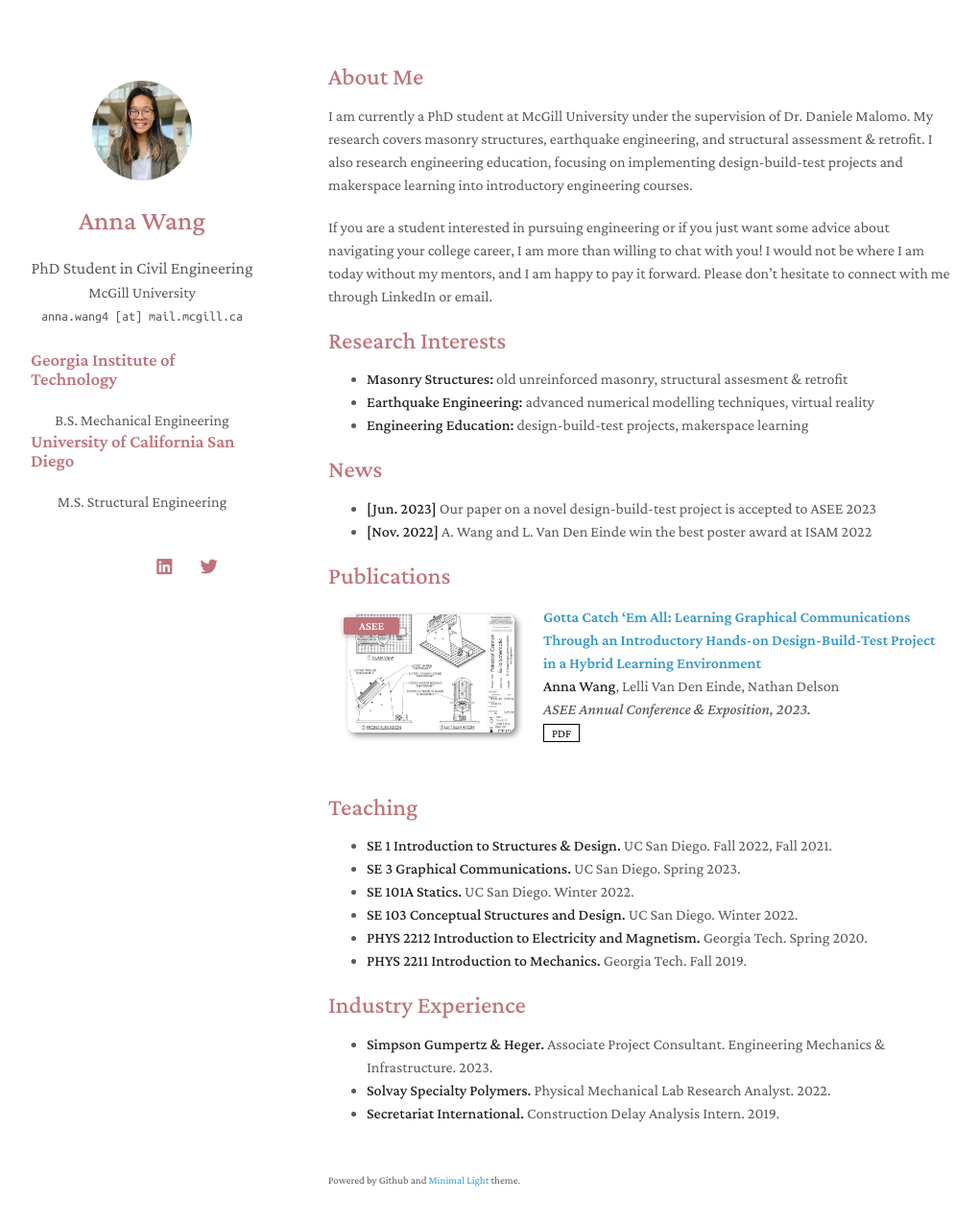
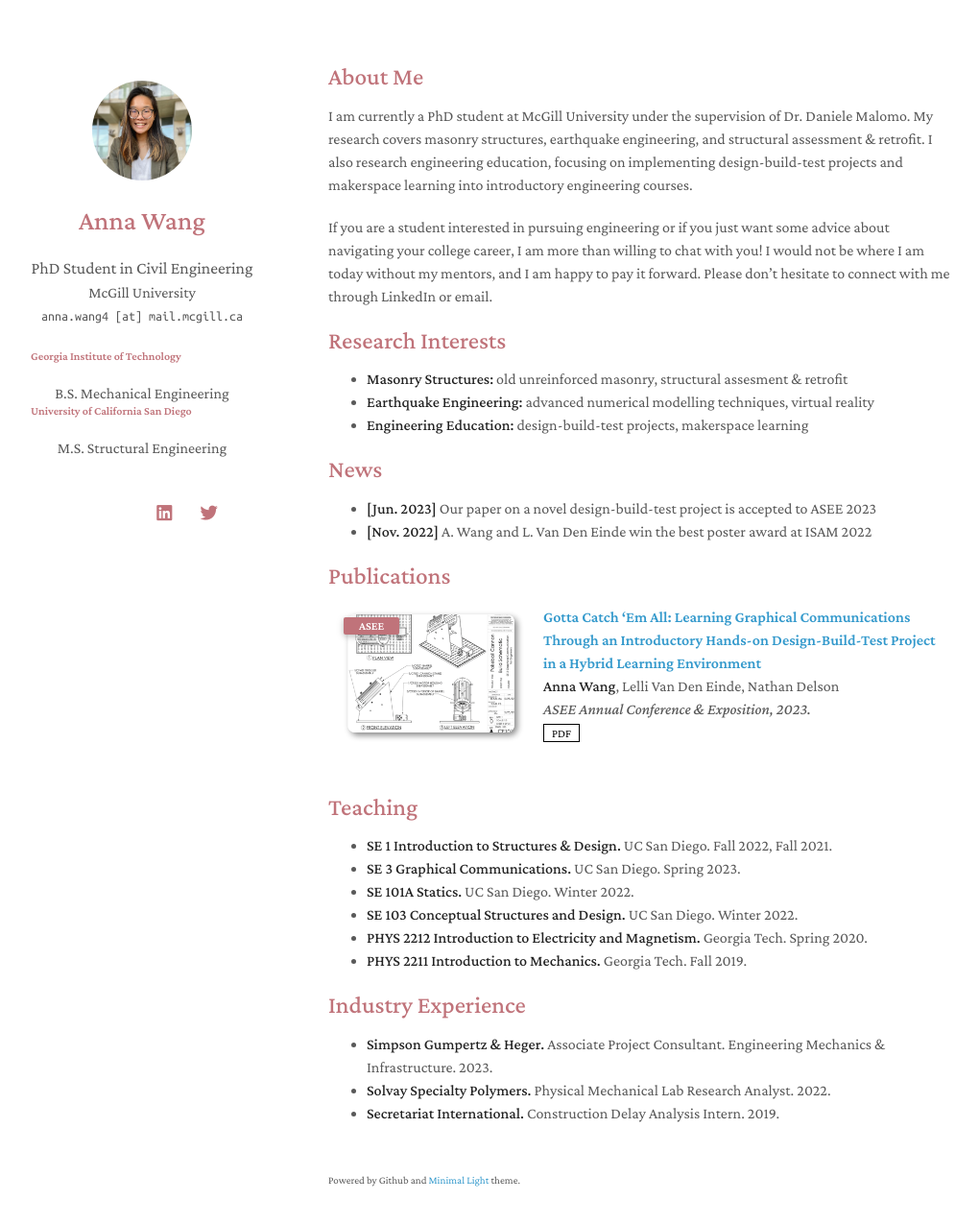
Before and after one commit to anna-h-wang/annawang, a Jekyll site: the page built from index.md, in a window 1280 px wide and 1310 px high. Shown: the top 1275 px of the window at 96% size, without its empty margins (128-1148 px from the left). Built offline with Jekyll 4.4.1, drawn with Linux system fonts in a browser that asks for light colours; nearby versions of some CDN libraries; a style sheet for code colours, icons or effects is not loaded; our own code applies the rules of GitHub Pages for plain Markdown files.

Commit message:
Update minimal-light-no-dark-mode.scss

```diff
--- a/_sass/minimal-light-no-dark-mode.scss
+++ b/_sass/minimal-light-no-dark-mode.scss
@@ -223,6 +223,10 @@ h1, h2, h3 {
 
 h1 {
   font-size:28px;
+}
+
+h3 {
+  font-size:12px;
 }
 
 a {
```
